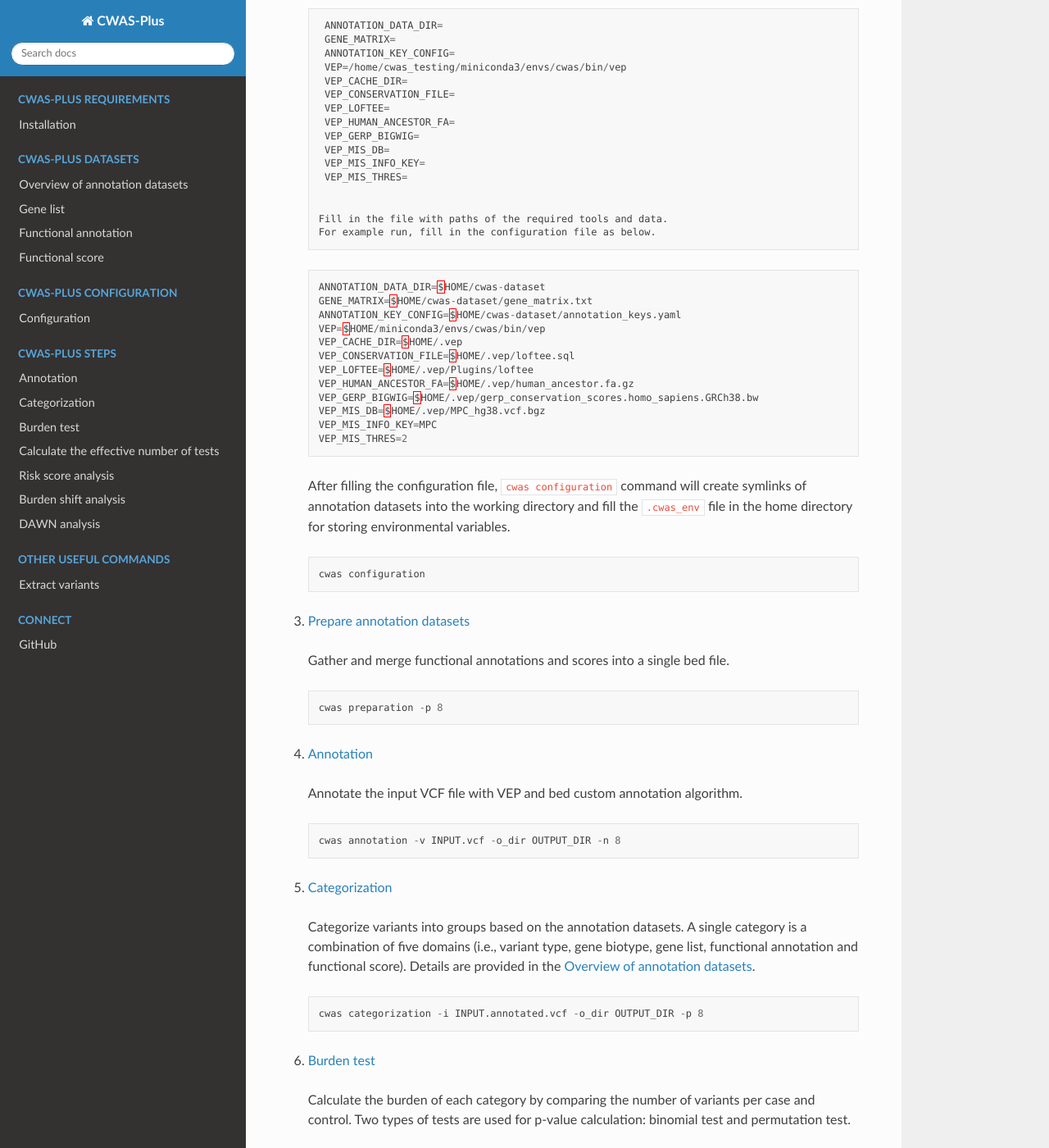
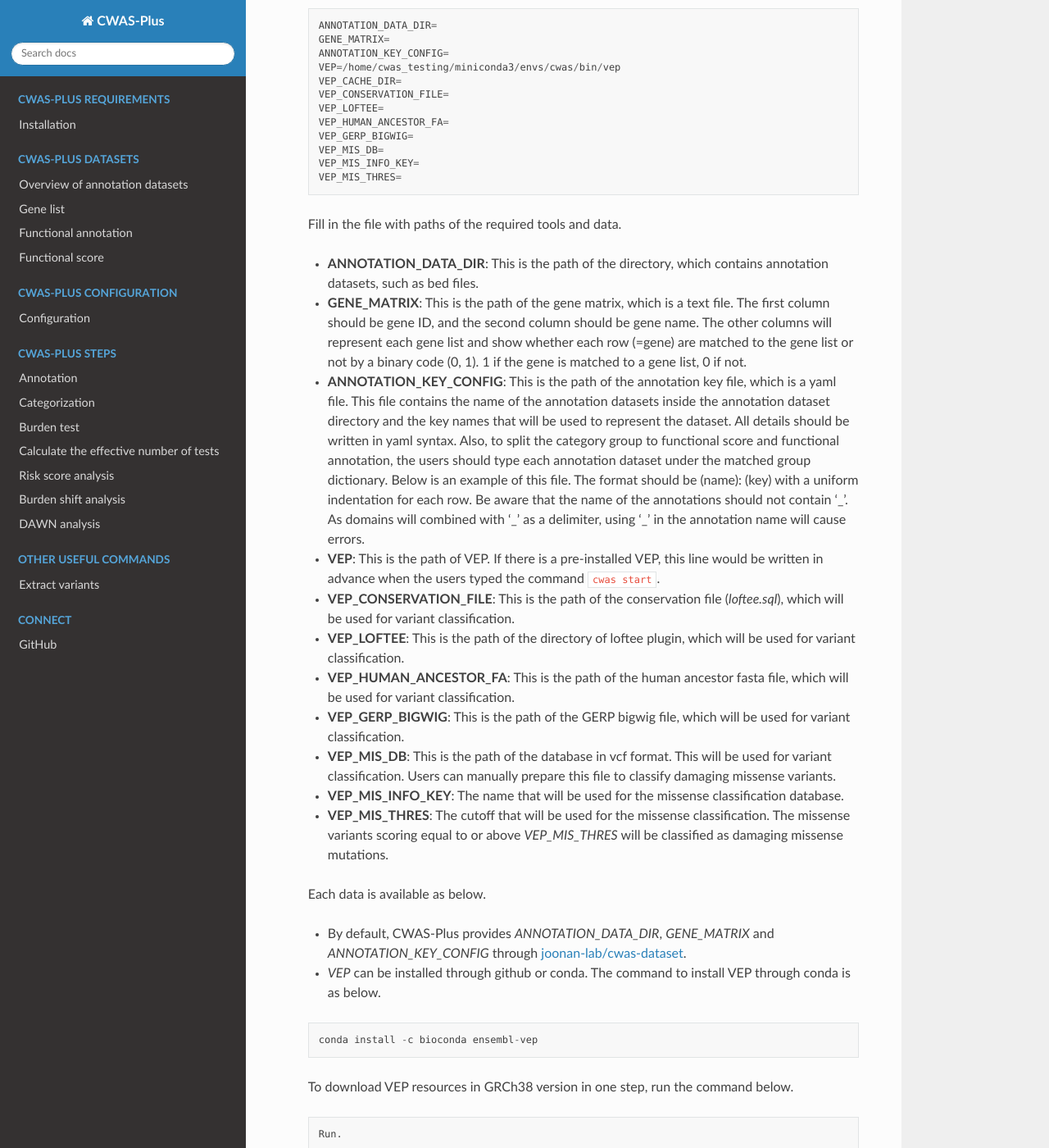
Before and after one commit to joonan-lab/cwas, a Sphinx documentation site: the page built from docs/quickstart/advanced_tutorial.rst, in a window 1280 px wide and 1400 px high, scrolled down 2405 px. Shown: the whole window at 82% size. Built offline with Sphinx 7.4.7 and the Read the Docs theme 2.0.0, drawn with Linux system fonts in a browser that asks for light colours; pages that are not in the unit, such as notebooks, are missing from menus; some of the changed text lies outside the part shown.

Commit message:
Update documents
Update documents

```diff
--- a/docs/config/configuration.rst
+++ b/docs/config/configuration.rst
@@ -20,8 +20,9 @@ Inside the CWAS-Plus workspace directory, there is a configuration file ``config
 - **VEP_LOFTEE**: This is the path of the directory of loftee plugin, which will be used for variant classification.
 - **VEP_HUMAN_ANCESTOR_FA**: This is the path of the human ancestor fasta file, which will be used for variant classification.
 - **VEP_GERP_BIGWIG**: This is the path of the GERP bigwig file, which will be used for variant classification.
-- **VEP_MPC**: This is the path of the MPC file, which is a text file. This will be used for variant classification.
-
+- **VEP_MIS_DB**: This is the path of the database in vcf format. This will be used for variant classification. Users can manually prepare this file to classify damaging missense variants.
+- **VEP_MIS_INFO_KEY**: The name that will be used for the missense classification database.
+- **VEP_MIS_THRES**: The cutoff that will be used for the missense classification. The missense variants scoring equal to or above *VEP_MIS_THRES* will be classified as damaging missense mutations.
 
 After filling the configuration file, type the below command for configuration. This process will create a symlink to the annotation dataset directory, gene matrix and the annotation key file to the user's workspace. Also, based on the annotation key file, a category domain file and a redundant category file will be created. The category domain file contains all the inferior category groups that will be used for CWAS-Plus. The redundant category file contains the combination of categories that will be excluded in CWAS-Plus. This is for removing duplicated categories (for example, coding variants with all genes and coding variants with coding genes) and nonsense categories (for example, missense variants that are indels).
 
--- a/docs/quickstart/advanced_tutorial.rst
+++ b/docs/quickstart/advanced_tutorial.rst
@@ -111,6 +111,7 @@ This is an advanced tutorial for CWAS-Plus. Specific descriptions of arguments a
   Inside the CWAS working directory, there is a configuration file (``configuration.txt``). This file is needed for retrieving the path of specific files needed for CWAS-Plus run.
   With pre-installed VEP, the configuration file looks like below.
 
+
   .. code-block:: solidity
 
     ANNOTATION_DATA_DIR=
@@ -127,8 +128,74 @@ This is an advanced tutorial for CWAS-Plus. Specific descriptions of arguments a
     VEP_MIS_THRES=
 
 
-   Fill in the file with paths of the required tools and data.
-   For example run, fill in the configuration file as below.
+  Fill in the file with paths of the required tools and data.
+
+  - **ANNOTATION_DATA_DIR**: This is the path of the directory, which contains annotation datasets, such as bed files.
+  - **GENE_MATRIX**: This is the path of the gene matrix, which is a text file. The first column should be gene ID, and the second column should be gene name. The other columns will represent each gene list and show whether each row (=gene) are matched to the gene list or not by a binary code (0, 1). 1 if the gene is matched to a gene list, 0 if not.
+  - **ANNOTATION_KEY_CONFIG**: This is the path of the annotation key file, which is a yaml file. This file contains the name of the annotation datasets inside the annotation dataset directory and the key names that will be used to represent the dataset. All details should be written in yaml syntax. Also, to split the category group to functional score and functional annotation, the users should type each annotation dataset under the matched group dictionary. Below is an example of this file. The format should be (name): (key) with a uniform indentation for each row. Be aware that the name of the annotations should not contain '_'. As domains will combined with '_' as a delimiter, using '_' in the annotation name will cause errors.
+  - **VEP**: This is the path of VEP. If there is a pre-installed VEP, this line would be written in advance when the users typed the command ``cwas start``.
+  - **VEP_CONSERVATION_FILE**: This is the path of the conservation file (`loftee.sql`), which will be used for variant classification.
+  - **VEP_LOFTEE**: This is the path of the directory of loftee plugin, which will be used for variant classification.
+  - **VEP_HUMAN_ANCESTOR_FA**: This is the path of the human ancestor fasta file, which will be used for variant classification.
+  - **VEP_GERP_BIGWIG**: This is the path of the GERP bigwig file, which will be used for variant classification.
+  - **VEP_MIS_DB**: This is the path of the database in vcf format. This will be used for variant classification. Users can manually prepare this file to classify damaging missense variants.
+  - **VEP_MIS_INFO_KEY**: The name that will be used for the missense classification database.
+  - **VEP_MIS_THRES**: The cutoff that will be used for the missense classification. The missense variants scoring equal to or above *VEP_MIS_THRES* will be classified as damaging missense mutations.
+
+
+  Each data is available as below.
+
+  - By default, CWAS-Plus provides *ANNOTATION_DATA_DIR*, *GENE_MATRIX* and *ANNOTATION_KEY_CONFIG* through `joonan-lab/cwas-dataset <https://github.com/joonan-lab/cwas-dataset>`_.
+  - *VEP* can be installed through github or conda. The command to install VEP through conda is as below.
+
+  .. code-block:: solidity
+
+    conda install -c bioconda ensembl-vep
+
+
+  To download VEP resources in GRCh38 version in one step, run the command below.
+
+  .. code-block:: solidity
+
+    Run.
+
+  Specific paths for downloading resources are as below.
+
+
+  - *VEP_CONSERVATION_FILE* can be downloaded as below.
+
+  .. code-block:: solidity
+
+    wget https://personal.broadinstitute.org/konradk/loftee_data/GRCh38/loftee.sql.gz
+    gunzip -k loftee.sql.gz
+
+  - *VEP_LOFTEE* can be downloaded as below.
+
+  .. code-block:: solidity
+
+    cd /home/cwas_testing/.vep/Plugins
+    git clone -b grch38 https://github.com/konradjk/loftee.git
+
+  - *VEP_HUMAN_ANCESTOR_FA* can be downloaded as below.
+
+  .. code-block:: solidity
+
+    wget https://personal.broadinstitute.org/konradk/loftee_data/GRCh38/human_ancestor.fa.gz
+    wget https://personal.broadinstitute.org/konradk/loftee_data/GRCh38/human_ancestor.fa.gz.fai
+    wget https://personal.broadinstitute.org/konradk/loftee_data/GRCh38/human_ancestor.fa.gz.gzi
+
+  - *VEP_GERP_BIGWIG* can be downloaded as below.
+
+  .. code-block:: solidity
+
+    wget https://personal.broadinstitute.org/konradk/loftee_data/GRCh38/gerp_conservation_scores.homo_sapiens.GRCh38.bw
+
+
+
+
+
+
+   For example run, copy the ``configuration.txt`` in the ``cwas-dataset`` to the working directory. The file should be as below.
 
   .. code-block:: solidity
 
--- a/docs/required/installation.rst
+++ b/docs/required/installation.rst
@@ -17,11 +17,11 @@ For CWAS-Plus to run, the users need to (1) install conda and Ensembl Variant Ef
 
 **2. VEP resources**
 
-- **MPC plugin**: MPC will be used to classify damaging missense variants.
+- **Missense database**: Missense database containing scores to classify damaging missense variants are required. In CWAS-Plus, MPC database is available. If users want to use other database, they can download their own database and customize the ``configuration.txt`` to use it.
 
   .. code-block:: solidity
 
-    vep_install -a p -g MPC
+    git clone https://github.com/joonan-lab/cwas-dataset.git
 
 
 - **loftee plugin**: loftee will be used to classify protein-truncating variants. Be aware of which branch you are cloning.
```
